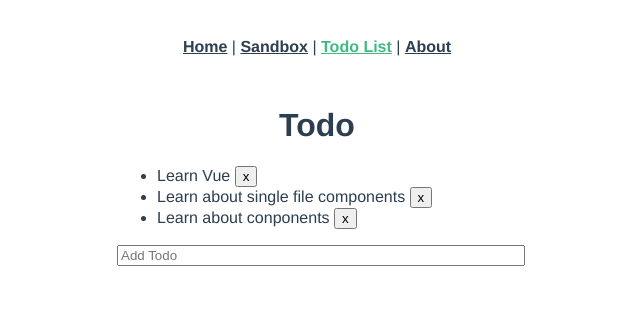
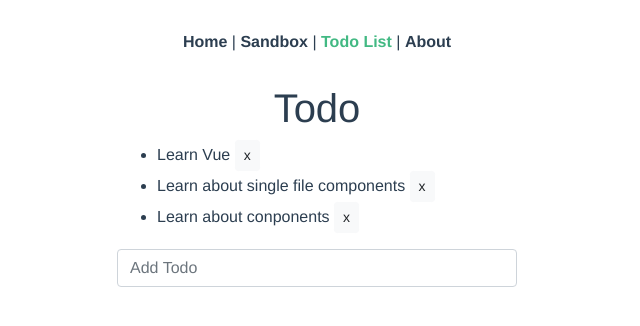
Before and after one commit to tsubo/vue-tutorial, a Vue app: page /todolist in a window 1280 px wide. Shown: the top 326 px of the page, without its empty margins (323-963 px from the left). Built offline with nearby package versions, Linux system fonts and the light colour scheme.

Commit message:
add bootstrap

```diff
--- a/package.json
+++ b/package.json
@@ -7,7 +7,10 @@
     "build": "vue-cli-service build"
   },
   "dependencies": {
+    "bootstrap": "^4.3.1",
     "core-js": "^2.6.5",
+    "jquery": "^3.4.1",
+    "popper.js": "^1.15.0",
     "vue": "^2.6.10",
     "vue-router": "^3.0.3",
     "vuex": "^3.0.1"
--- a/src/components/TodoInputText.vue
+++ b/src/components/TodoInputText.vue
@@ -1,6 +1,8 @@
 <template>
+  <!-- class の指定を追加 -->
   <input
     type="text"
+    class="form-control"
     v-model="value"
     @change="onChange($event.target.value)"
     placeholder="Add Todo"
--- a/src/components/TodoListItem.vue
+++ b/src/components/TodoListItem.vue
@@ -1,8 +1,11 @@
 <template>
-  <!-- todo プロパティのテキストを表示 -->
   <li>
     {{ todo.text }}
-    <button @click="$emit('remove', todo.id)">x</button>
+    <!-- class の指定を追加 -->
+    <button
+      class="btn btn-light btn-sm"
+      @click="$emit('remove', todo.id)"
+    >x</button>
   </li>
 </template>
 
--- a/src/main.js
+++ b/src/main.js
@@ -2,6 +2,8 @@ import Vue from 'vue'
 import App from './App.vue'
 import router from './router'
 import store from './store'
+import "bootstrap";
+import "bootstrap/dist/css/bootstrap.min.css";
 
 Vue.config.productionTip = false
 
```
Also changed, not shown: 1 other file (tests, documents, lock files or other folders).
